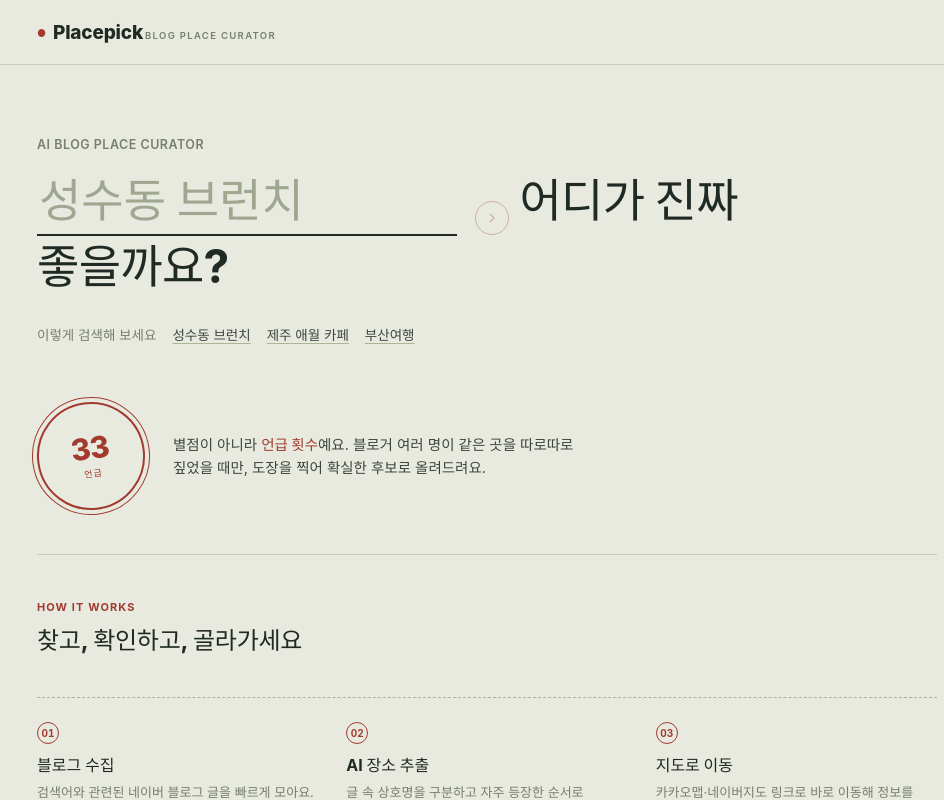
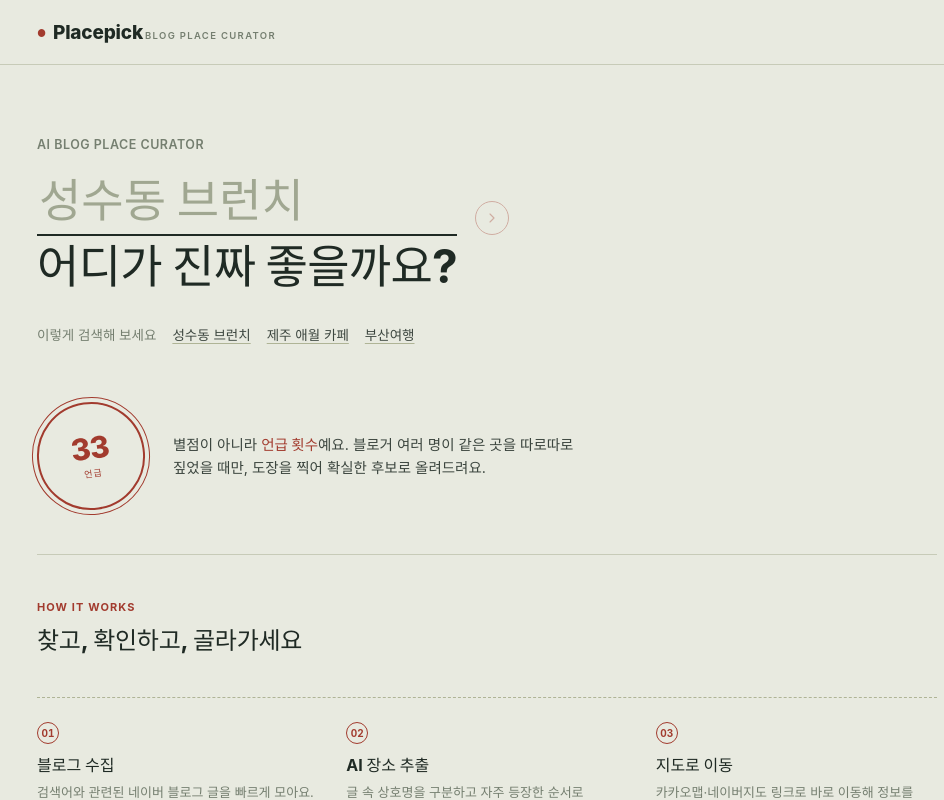
Before and after one commit to jwhitekim/naver-blog-to-kakao-map, a Svelte app in the folder frontend/: page / in a window 1280 px wide. Shown: the top 800 px of the page, without its empty margins (153-1097 px from the left). Built offline with nearby package versions, Linux system fonts and the light colour scheme; a web font is replaced by a local one.

Commit message:
design: keep the trailing headline phrase together on one line
Wrapped '어디가 진짜 좋을까요?' in a nowrap span so it moves to the
next line as a whole when it doesn't fit next to the input, instead
of splitting mid-phrase (e.g. '어디가 진짜' / '좋을까요?').

```diff
--- a/frontend/src/App.svelte
+++ b/frontend/src/App.svelte
@@ -120,7 +120,7 @@
           {/if}
         </button>
       </form>
-      어디가 진짜 좋을까요?
+      <span class="hero-sentence-tail">어디가 진짜 좋을까요?</span>
     </h1>
 
     <div class="hero-examples">
--- a/frontend/src/app.css
+++ b/frontend/src/app.css
@@ -137,6 +137,9 @@ button:focus-visible, a:focus-visible, input:focus-visible, summary:focus-visibl
 }
 .hero-sentence form {
   display: inline;
+}
+.hero-sentence-tail {
+  white-space: nowrap;
 }
 .keyword-input {
   font: inherit;
```
